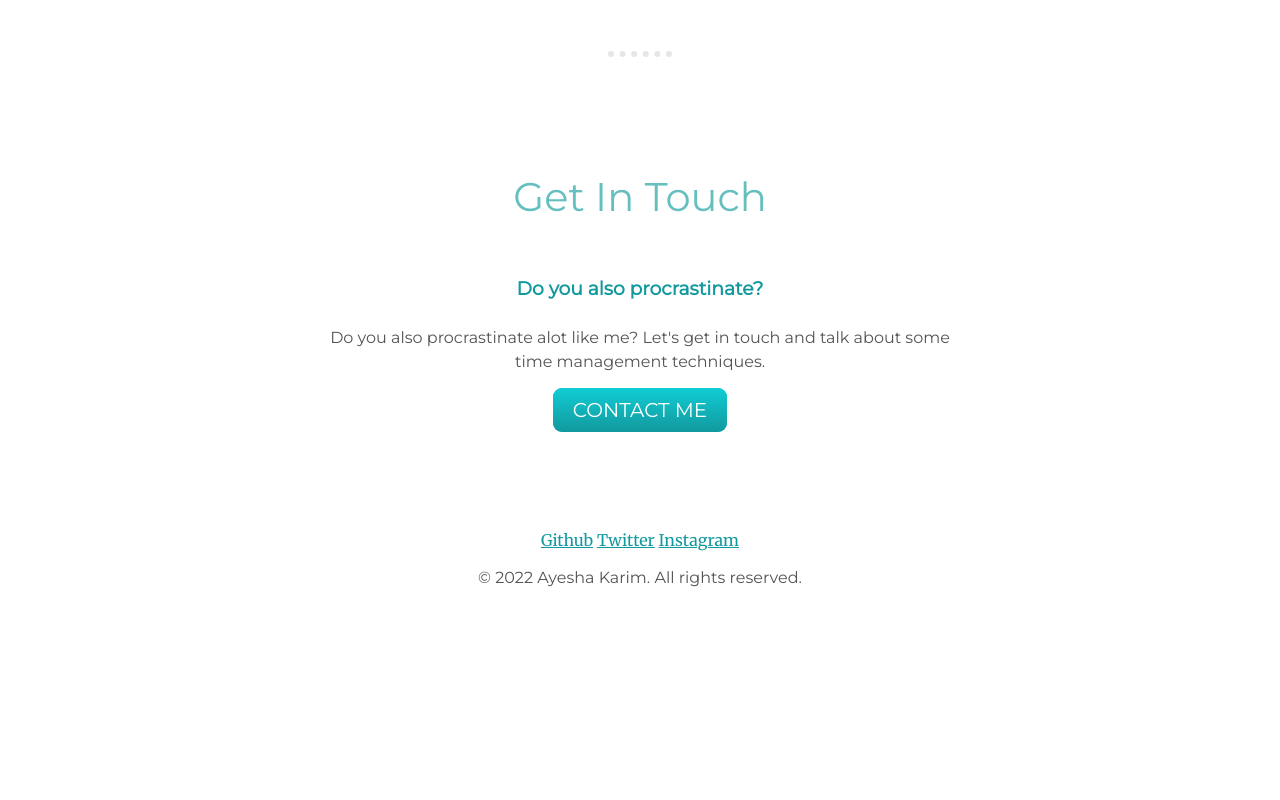
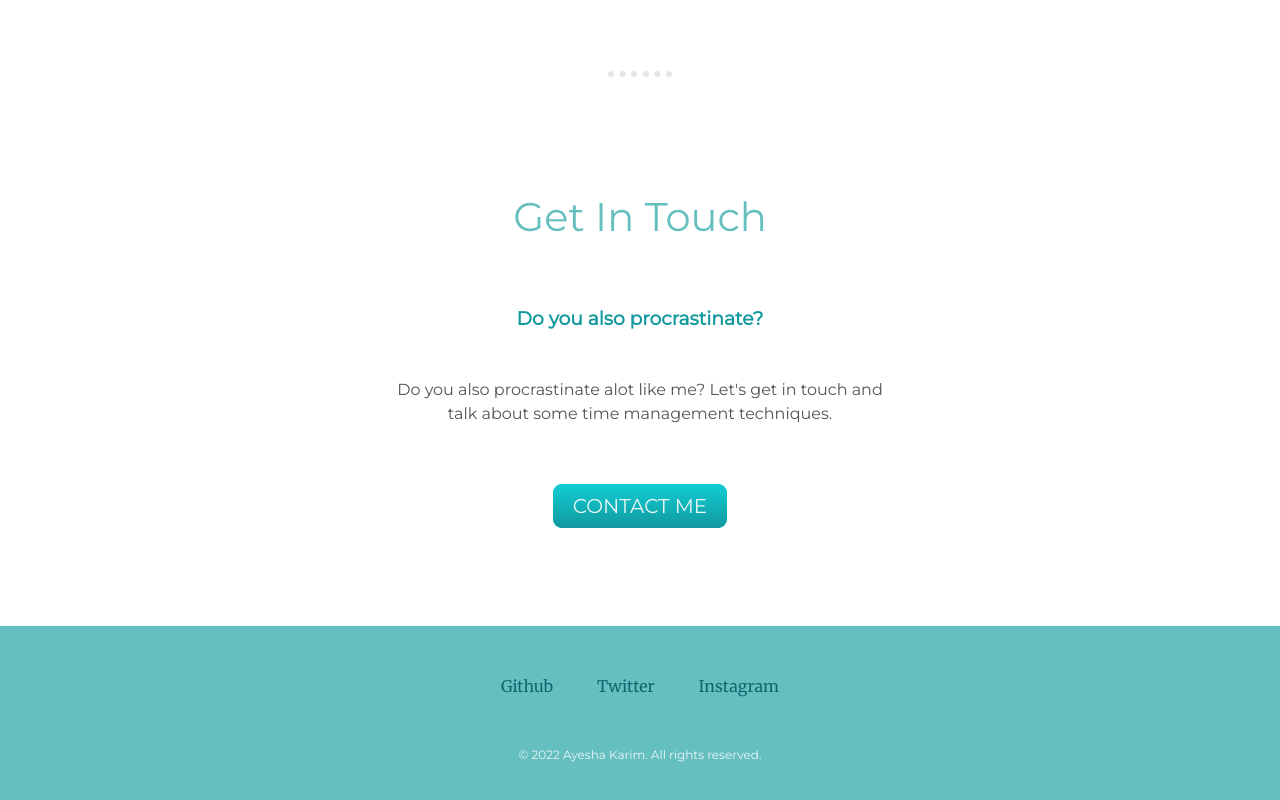
Before and after one commit to aishanaaz19/aishanaaz, a plain HTML site: page index.html in a window 1280 px wide. Shown: the part 1959-2759 px from the top of the page. Before the commit the page ends 2565 px from the top, so only its background shows below. Drawn offline with Linux system fonts and the light colour scheme.

Commit message:
Update styles.css

```diff
--- a/css/styles.css
+++ b/css/styles.css
@@ -13,11 +13,13 @@ body{
 	position:absolute;
 	right: 300px;
 	top:50px;
+	width: 10%;
 }
 .bottom-cloud {
 	position:absolute;
 	left:300px;
 	bottom: 300px;
+	width: 10%;
 }
 .bio{
 	font-family: 'Montserrat', sans-serif;
@@ -35,6 +37,7 @@ h2{
 	font-size: 2.5rem;
 	color: #66bfbf;
 	font-weight: normal;
+	padding-bottom: 10px;
 }
 h3{
 	font-family: 'Montserrat', sans-serif;
@@ -47,6 +50,11 @@ p{
 }
 a{
 	color: #11999e;
+	margin: 20px;
+	text-decoration: none;
+}
+a:hover{
+	color: #eaf6f6;
 }
 hr{
 	border-style: hidden;
@@ -55,6 +63,9 @@ hr{
 	border-top-style: dotted;
     border-width: 6px;
 	width: 5%;
+}
+.middle-container{
+	margin: 100px auto;
 }
 .profile{
 	width: 30%;
@@ -82,9 +93,13 @@ hr{
 	margin-right: 30px;
 }
 .contact-me{
-	width: 50%;
+	/*width: 50%;*/
 	margin: 100px auto;
 	line-height: 2;
+}
+.contact-msg{
+	width: 40%;
+	margin: 40px auto 60px;
 }
 .btn {
   background: #11cdd4;
@@ -97,7 +112,7 @@ hr{
   -moz-border-radius: 9;
   border-radius: 9px;
   font-family: 'Montserrat', sans-serif;
-  color: #ffffff;
+  color: #eaf6f6;
   font-size: 20px;
   padding: 10px 20px 10px 20px;
   text-decoration: none;
@@ -114,3 +129,19 @@ hr{
   text-decoration: none;
   margin: 100px auto;
 }
+
+.bottom-container{
+	margin: 0;
+	padding: 50px;
+	background-color: #66bfbf;
+}
+.footer-link{
+	margin: 20px;
+	color: #11666e;
+	text-decoration: none;
+}
+.credit{
+	margin-top: 50px;
+	color: #eaf6f6;
+	font-size: 0.75rem;
+}
```
